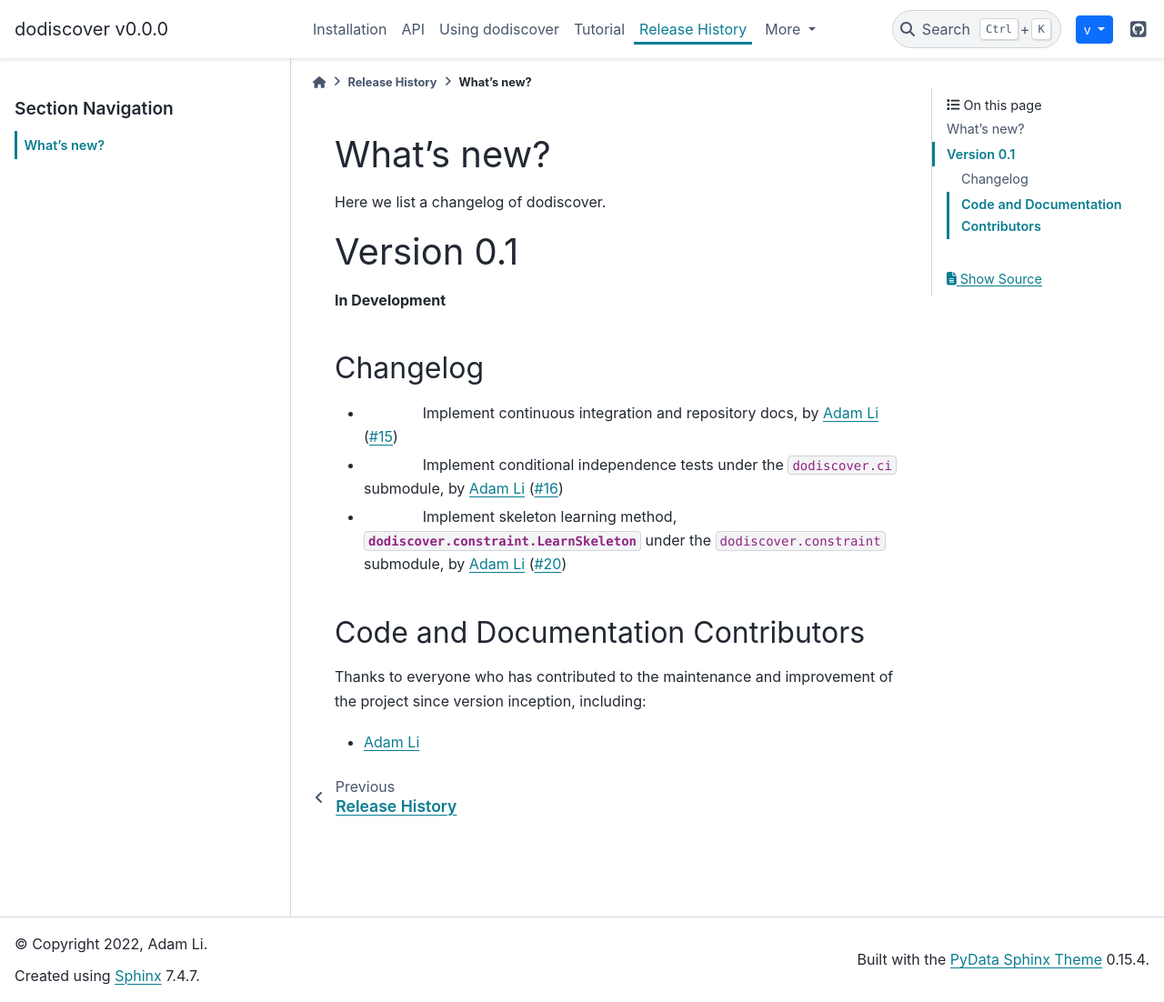
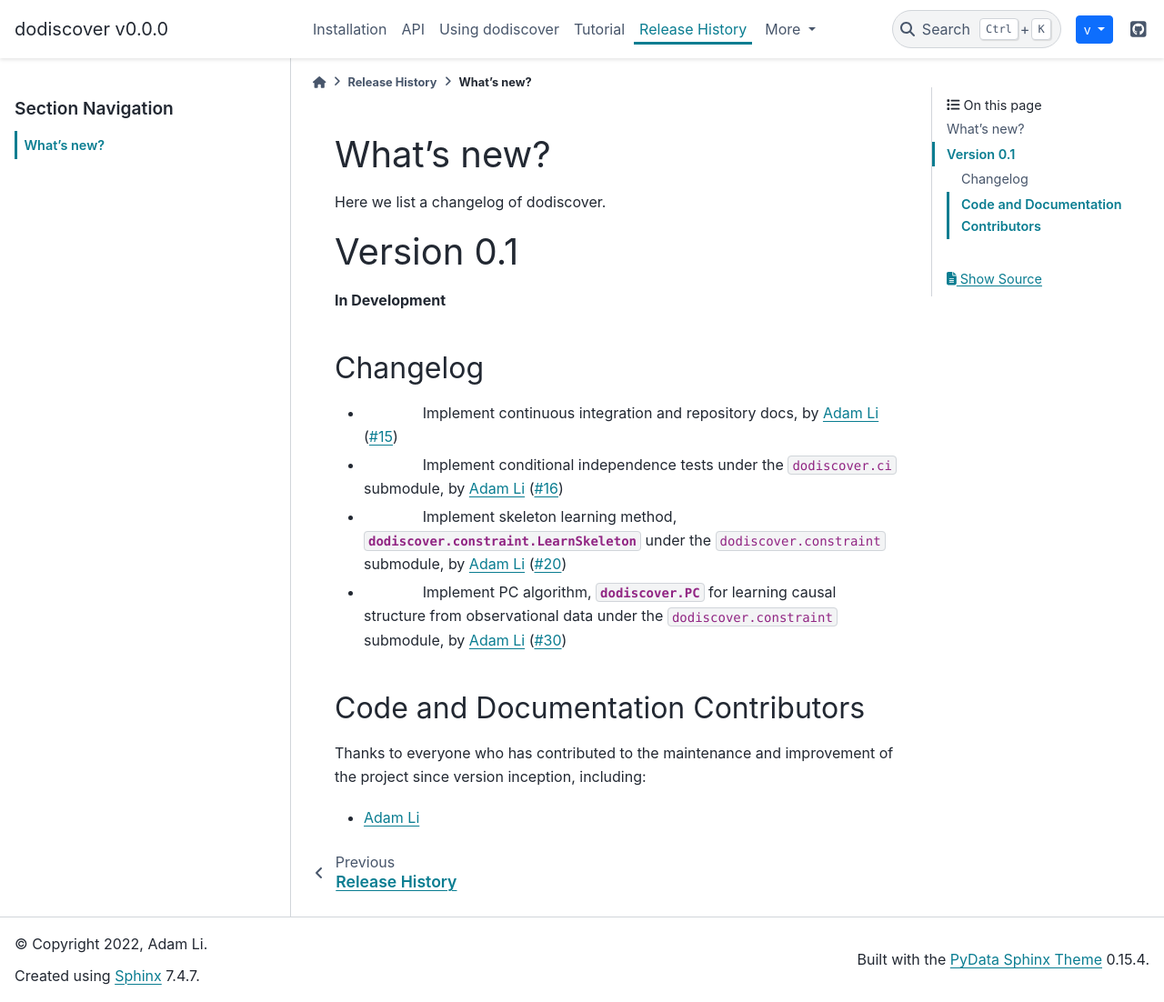
Before and after one commit to py-why/dodiscover, a Sphinx documentation site: the page built from doc/whats_new/v0.1.rst, in a window 1280 px wide and 1102 px high. Shown: the whole window at 91% size. Built offline with Sphinx 7.4.7 and the PyData theme 0.15.4, drawn with Linux system fonts in a browser that asks for light colours.

Commit message:
Adding updated example
Signed-off-by: Adam Li <adam2392@gmail.com>

```diff
--- a/doc/api.rst
+++ b/doc/api.rst
@@ -65,3 +65,4 @@ Constraint-based structure learning
 
    LearnSkeleton
    SkeletonMethods
+   PC
--- a/doc/whats_new/v0.1.rst
+++ b/doc/whats_new/v0.1.rst
@@ -29,7 +29,7 @@ Changelog
 - |Feature| Implement continuous integration and repository docs, by `Adam Li`_ (:pr:`15`)
 - |Feature| Implement conditional independence tests under the ``dodiscover.ci`` submodule, by `Adam Li`_ (:pr:`16`)
 - |Feature| Implement skeleton learning method, :class:`dodiscover.constraint.LearnSkeleton` under the ``dodiscover.constraint`` submodule, by `Adam Li`_ (:pr:`20`)
-
+- |Feature| Implement PC algorithm, :class:`dodiscover.PC` for learning causal structure from observational data under the ``dodiscover.constraint`` submodule, by `Adam Li`_ (:pr:`30`)
 
 Code and Documentation Contributors
 -----------------------------------
```
